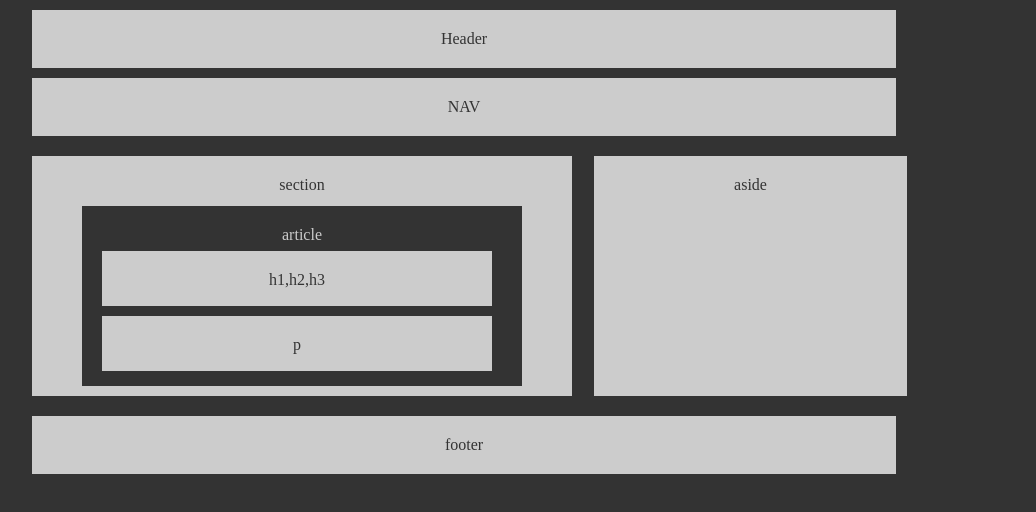
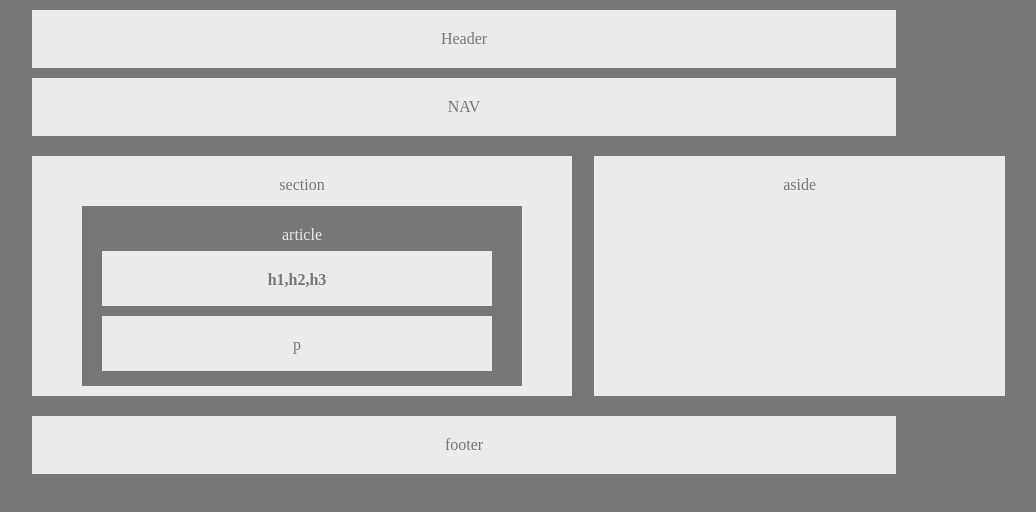
Before and after one commit to stevegarrison/homework-1-easy, a plain HTML site: page index.html in a window 1280 px wide. Shown: the whole page, without its empty margins (176-1212 px from the left). Drawn offline with Linux system fonts and the light colour scheme.

Commit message:
updated index.html and style.css code

```diff
--- a/style.css
+++ b/style.css
@@ -6,8 +6,12 @@
 
   *{
       text-align: center;
-      background-color: #333;
+      background-color: #777;
       box-sizing: border-box:
+  }
+
+  body{
+      font-family: font-family: 'Arial', 'Helvetica Neue', Helvetica, sans-serif
   }
 
   .section-boxes{
@@ -16,21 +20,21 @@
 
   #header{
     padding: 20px;
-    color: #333;
-    background: #ccc;
+    color: #777;
+    background: #ebebeb;
     margin: 10px 200px 10px 200px;
   }
 
   #NAV{
     padding: 20px;
     margin: 10px 200px 10px 200px;
-    color: #333;
-    background: #ccc;
+    color: #777;
+    background: #ebebeb;
   }
 
   #section{
-    color: #333;
-    background: #ccc;
+    color: #777;
+    background: #ebebeb;
     margin: 10px 200px 10px 200px;
     padding: 20px;
     float: left;
@@ -41,8 +45,8 @@
 
   #article{
     padding: 20px;
-    color: #ccc;
-    background: #333;
+    color: #ebebeb;
+    background: #777;
     width: 400px;
     height: 140px;
     position: absolute;
@@ -52,19 +56,20 @@
 
   #h1h2h3{
     padding: 20px;
-    color: #333;
-    background: #ccc;
+    color:#777;
+    background: #ebebeb;
     float: left;
     width: 350px;
     height: 15px;
     position: absolute;
     top: 45px;
+    font-weight: bold;
   }
 
   #p{
     padding: 20px;
-    color: #333;
-    background: #ccc;
+    color:#777;
+    background: #ebebeb;
     float: left;
     width: 350px;
     height: 15px;
@@ -74,10 +79,10 @@
 
   #aside{
     padding: 20px;
-    color: #333;
-    background: #ccc;
+    color: #777;
+    background: #ebebeb;
     float: left;
-    width: 273px;
+    width: 29%;
     height: 200px;
     position: absolute;
     left: 770px;
@@ -87,7 +92,7 @@
   #footer{
     padding: 20px;
     margin: 10px 200px 10px 200px;
-    color: #333;
-    background: #ccc;
+    color: #777;
+    background: #ebebeb;
     text-align: center;
   }
```
